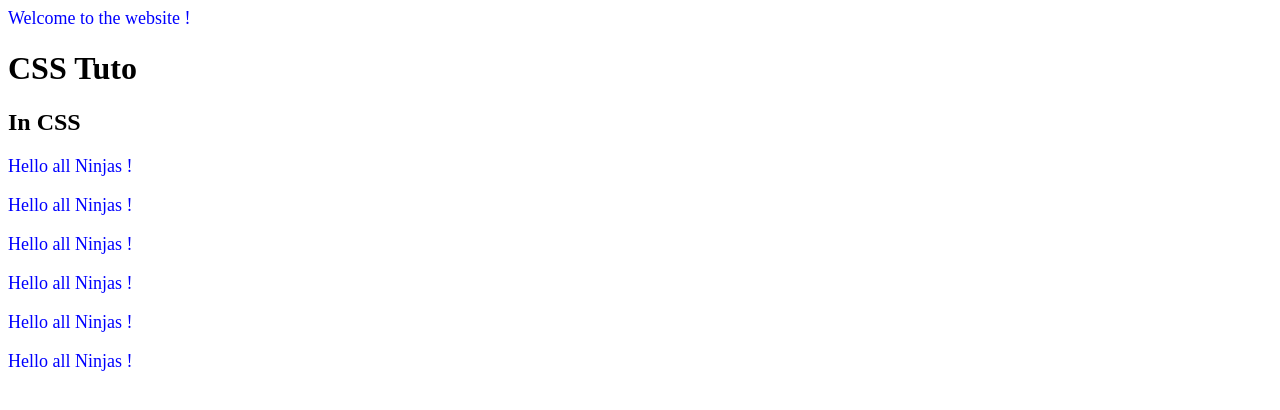
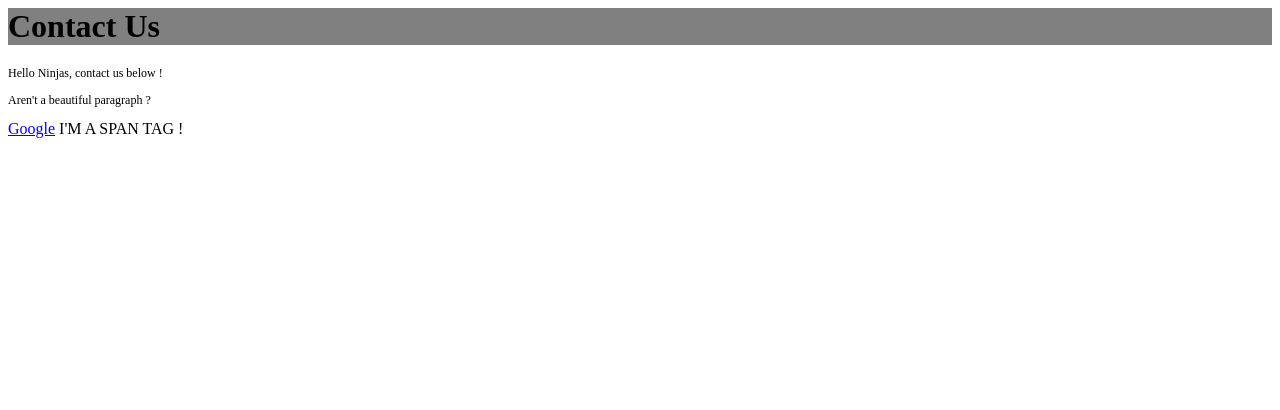
Before and after one commit to fslink/css-theNetNinja, a plain HTML site: page index.html in a window 1280 px wide. Drawn offline with Linux system fonts and the light colour scheme.

Commit message:
Target Element

```diff
--- a/css/synthax.css
+++ b/css/synthax.css
@@ -5,16 +5,20 @@
 ******************************/
 
 
-/* Style of header */
+h1{
+    background: grey;
+}
 
-#header h1{
-    font-size: 32px;
+p{
+    font-size: 12px;
+}
+
+a{
+    color: blue;
+    text-decoration: underline;
 
 }
 
-p{
-    font-size: 18px;
-    color: blue;
+span{
+    text-transform: uppercase;
 }
-
-/* Paragraph */
--- a/index.html
+++ b/index.html
@@ -7,22 +7,16 @@
 
 </head>
 <body>
-    <p class="welcome">Welcome to the website !</p>
-
     <div id="header">
-        <h1>CSS Tuto</h1>
-        <h2>In CSS</h2>
-
+        <h1>Contact Us</h1>
     </div>
 
-    <div id="aside">
-        <p>Hello all Ninjas !</p>
-        <p>Hello all Ninjas !</p>
-        <p>Hello all Ninjas !</p>
-        <p>Hello all Ninjas !</p>
-        <p>Hello all Ninjas !</p>
-        <p>Hello all Ninjas !</p>
-    </div>
+    <p>Hello Ninjas, contact us below !</p>
+    <p>Aren't a beautiful paragraph ?</p>
+
+    <a href="http://www.google.fr">Google</a>
+
+    <span>I'm a span tag !</span>
 
 </body>
 </html>
```
